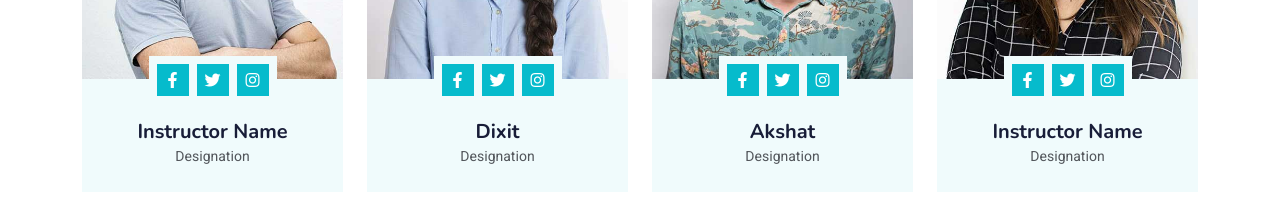
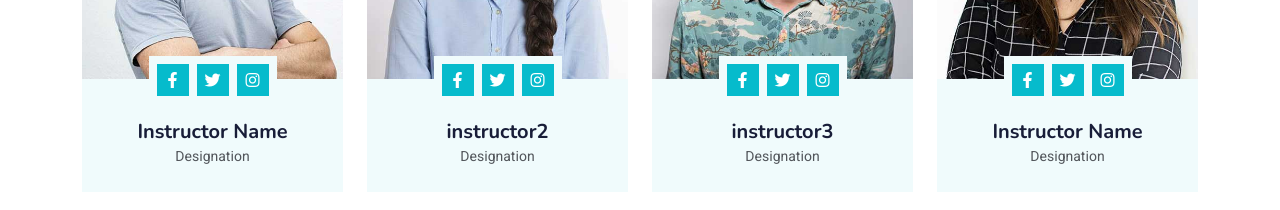
Before and after one commit to AD2708/NSSxGITA, a plain HTML site: page index.html in a window 1280 px wide. Shown: the part 2720-2930 px from the top of the page. Drawn offline with nearby package versions, Linux system fonts and the light colour scheme.

Commit message:
second commit

```diff
--- a/index.html
+++ b/index.html
@@ -410,7 +410,7 @@
                             </div>
                         </div>
                         <div class="text-center p-4">
-                            <h5 class="mb-0">Dixit</h5>
+                            <h5 class="mb-0">instructor2</h5>
                             <small>Designation</small>
                         </div>
                     </div>
@@ -430,7 +430,7 @@
                             </div>
                         </div>
                         <div class="text-center p-4">
-                            <h5 class="mb-0">Akshat</h5>
+                            <h5 class="mb-0">instructor3</h5>
                             <small>Designation</small>
                         </div>
                     </div>
```
